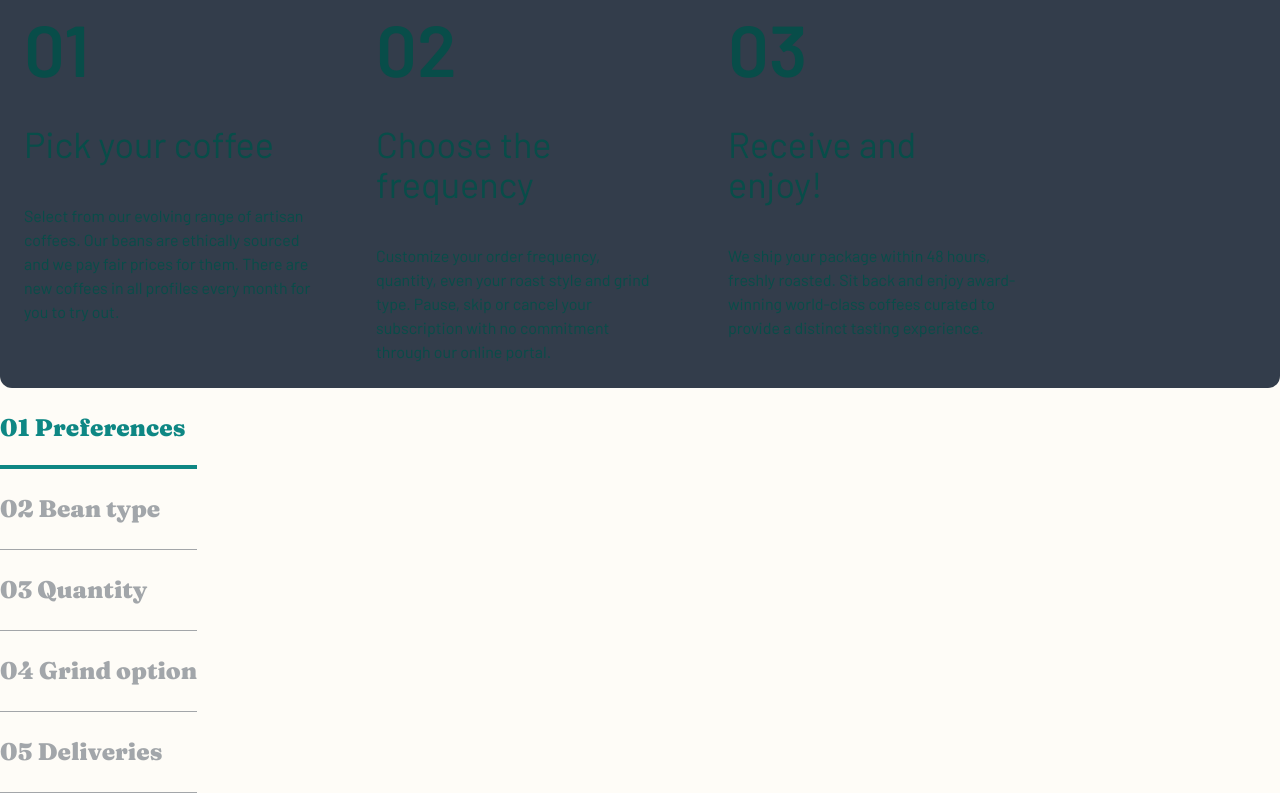
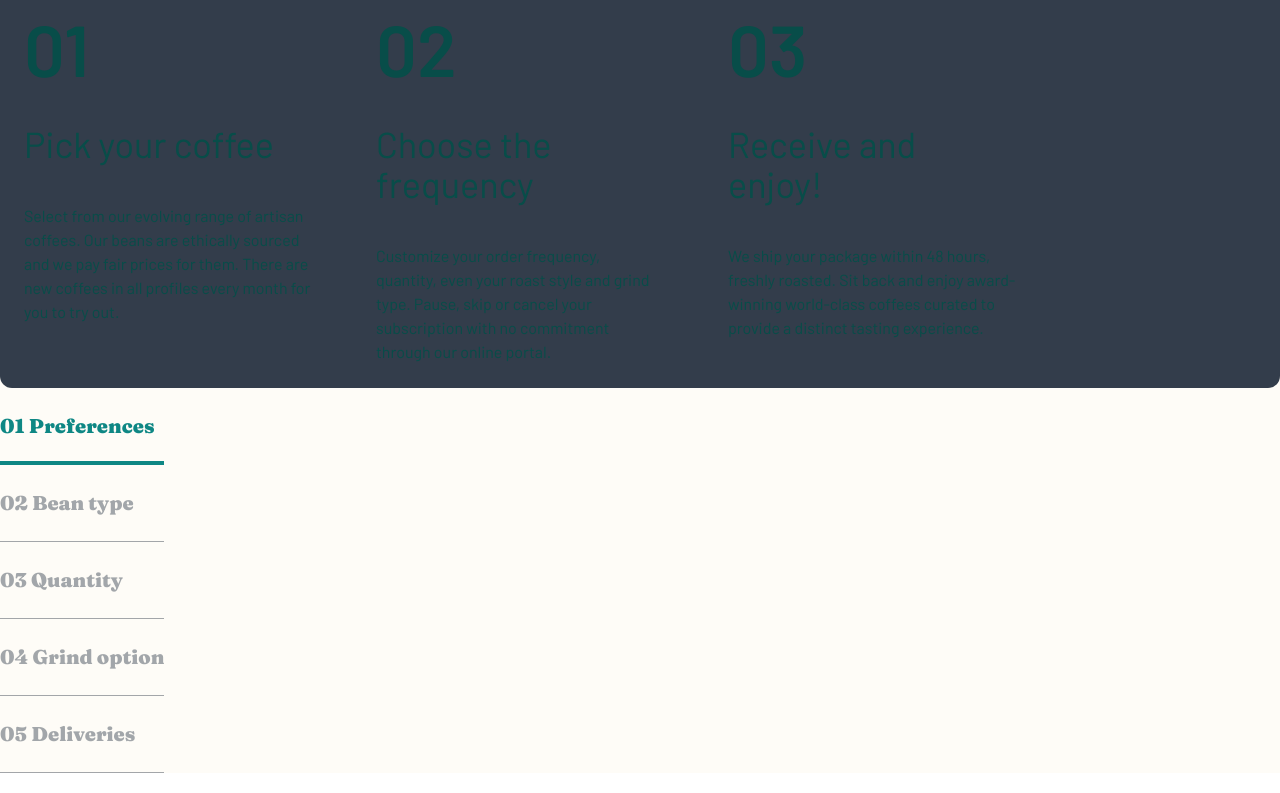
Before and after one commit to doinby/ecommerce-nextjs-tut-v03, a Next.js app: page /create-a-plan in a window 1280 px wide. Shown: the part 486-1279 px from the top of the page. Built offline with nearby package versions, Linux system fonts and the light colour scheme.

Commit message:
refactor StepsNavbar

```diff
--- a/components/StepsNavbar.tsx
+++ b/components/StepsNavbar.tsx
@@ -18,29 +18,28 @@ export default function StepsNavbar({
 	activeStep,
 	setActiveStep,
 }: StepsNavbarProps) {
-	function getActiveClass(idx: number) {
+	function getStepClass(idx: number) {
 		return classNames({
 			'relative py-6 border-b-1': true,
 			'text-primary after:content-[&#32;] after:absolute after:left-0 after:bottom-0 after:w-full after:border-primary/100 after:border-b-3':
 				idx === activeStep,
 		});
 	}
+
 	return (
-		<>
-			<ul className='text-2xl text-charcoal/45 font-serif font-black'>
+		<ul className='shrink-0 text-xl text-charcoal/45 font-serif font-black'>
 			{stepsList.map((step, idx) => {
 				const key = getKeyId(step).concat('-step');
 				return (
 					<li
 						key={key}
 						onClick={() => setActiveStep(idx)}
-							className={`${getActiveClass(idx)}`}
+						className={`${getStepClass(idx)}`}
 					>
 						{`${String(idx + 1).padStart(2, '0')} ${step}`}
 					</li>
 				);
 			})}
 		</ul>
-		</>
 	);
 }
```
Lines whose indentation alone changed are shown as unchanged.
